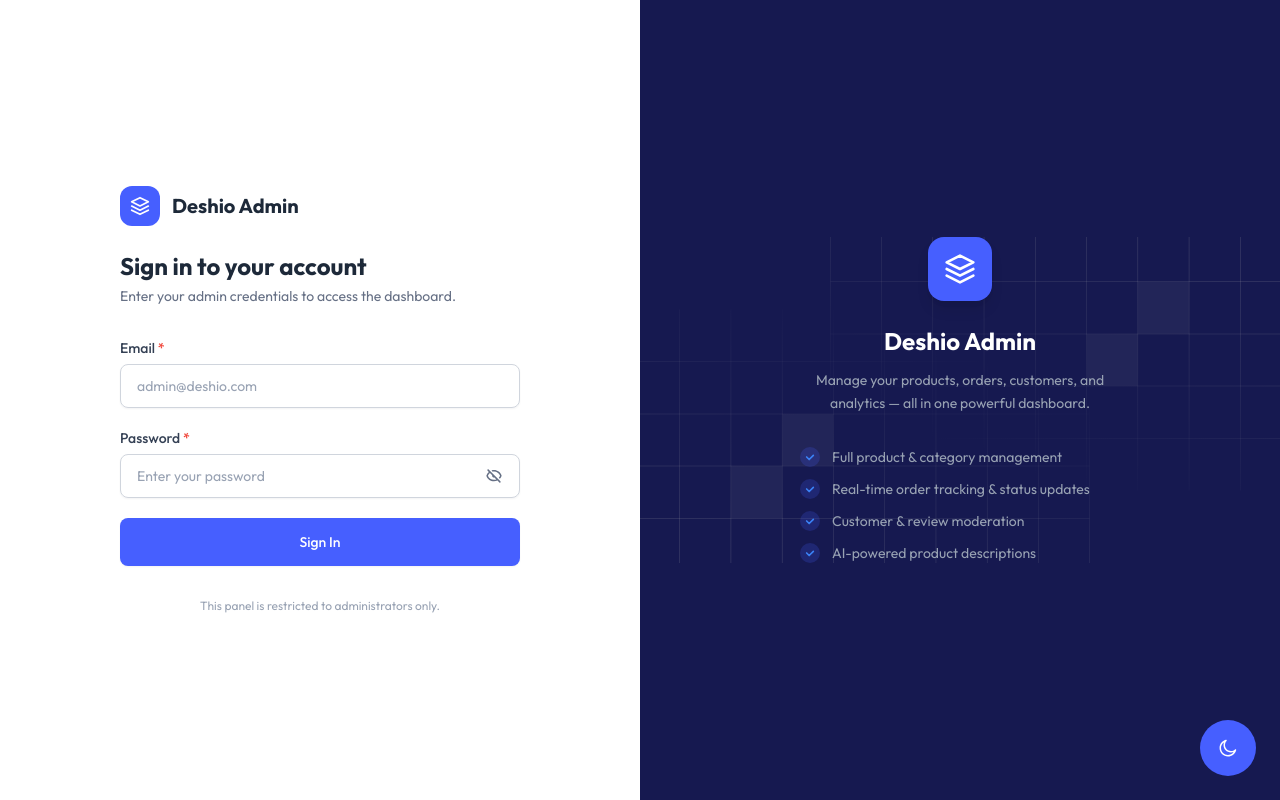
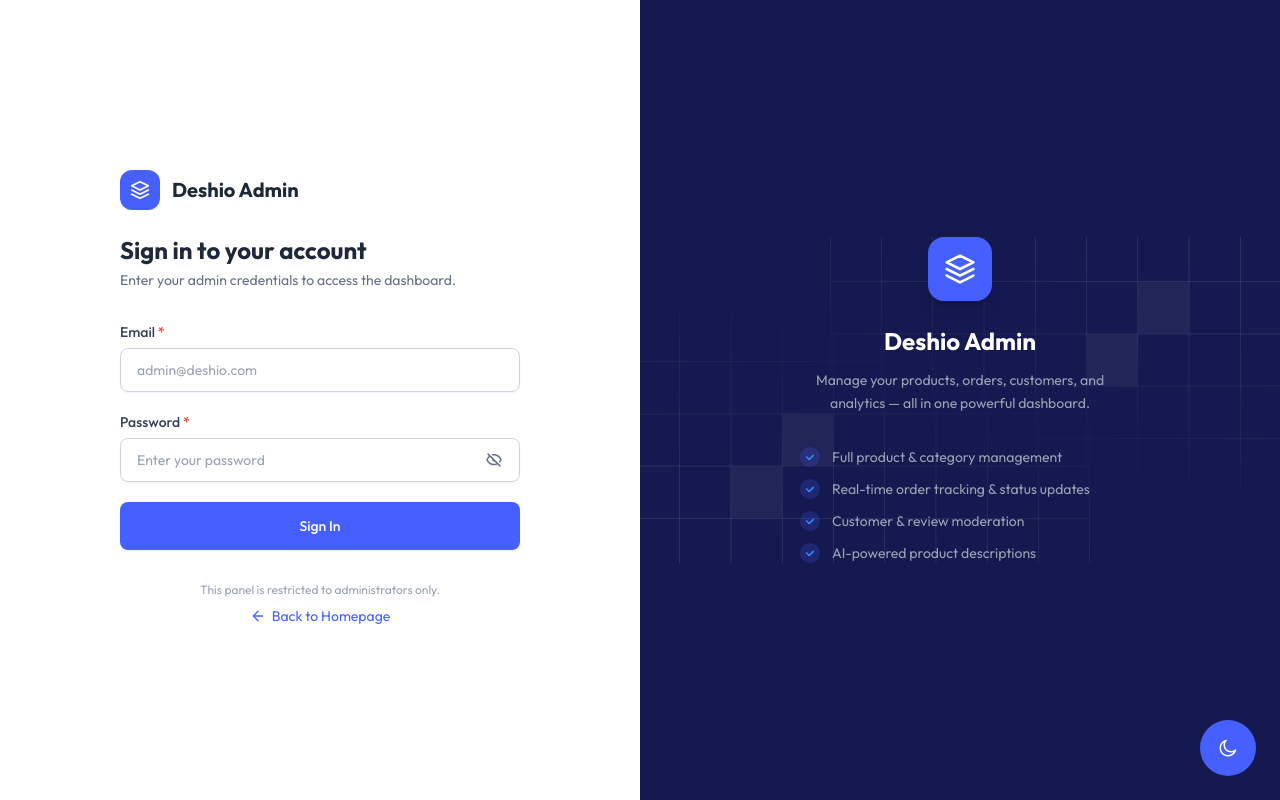
Before and after one commit to monirHRaju/deshio-ecom-admin, a Next.js app: page /signin in a window 1280 px wide. Built offline with nearby package versions, Linux system fonts and the light colour scheme.

Commit message:
link with admin to dashboard

```diff
--- a/src/components/auth/SignInForm.tsx
+++ b/src/components/auth/SignInForm.tsx
@@ -165,9 +165,22 @@ export default function SignInForm() {
         </form>
 
         {/* Footer note */}
-        <p className="mt-8 text-xs text-center text-gray-400 dark:text-gray-600">
-          This panel is restricted to administrators only.
-        </p>
+        <div className="mt-8 text-center space-y-2">
+          <p className="text-xs text-gray-400 dark:text-gray-600">
+            This panel is restricted to administrators only.
+          </p>
+          {process.env.NEXT_PUBLIC_HOMEPAGE_URL && (
+            <a
+              href={process.env.NEXT_PUBLIC_HOMEPAGE_URL}
+              className="inline-flex items-center gap-1.5 text-sm text-brand-500 hover:text-brand-600 transition-colors"
+            >
+              <svg width="16" height="16" viewBox="0 0 24 24" fill="none" stroke="currentColor" strokeWidth="2" strokeLinecap="round" strokeLinejoin="round">
+                <path d="M19 12H5M12 19l-7-7 7-7" />
+              </svg>
+              Back to Homepage
+            </a>
+          )}
+        </div>
       </div>
     </div>
   );
```
Also changed, not shown: 2 other files (tests, documents, lock files or other folders).
